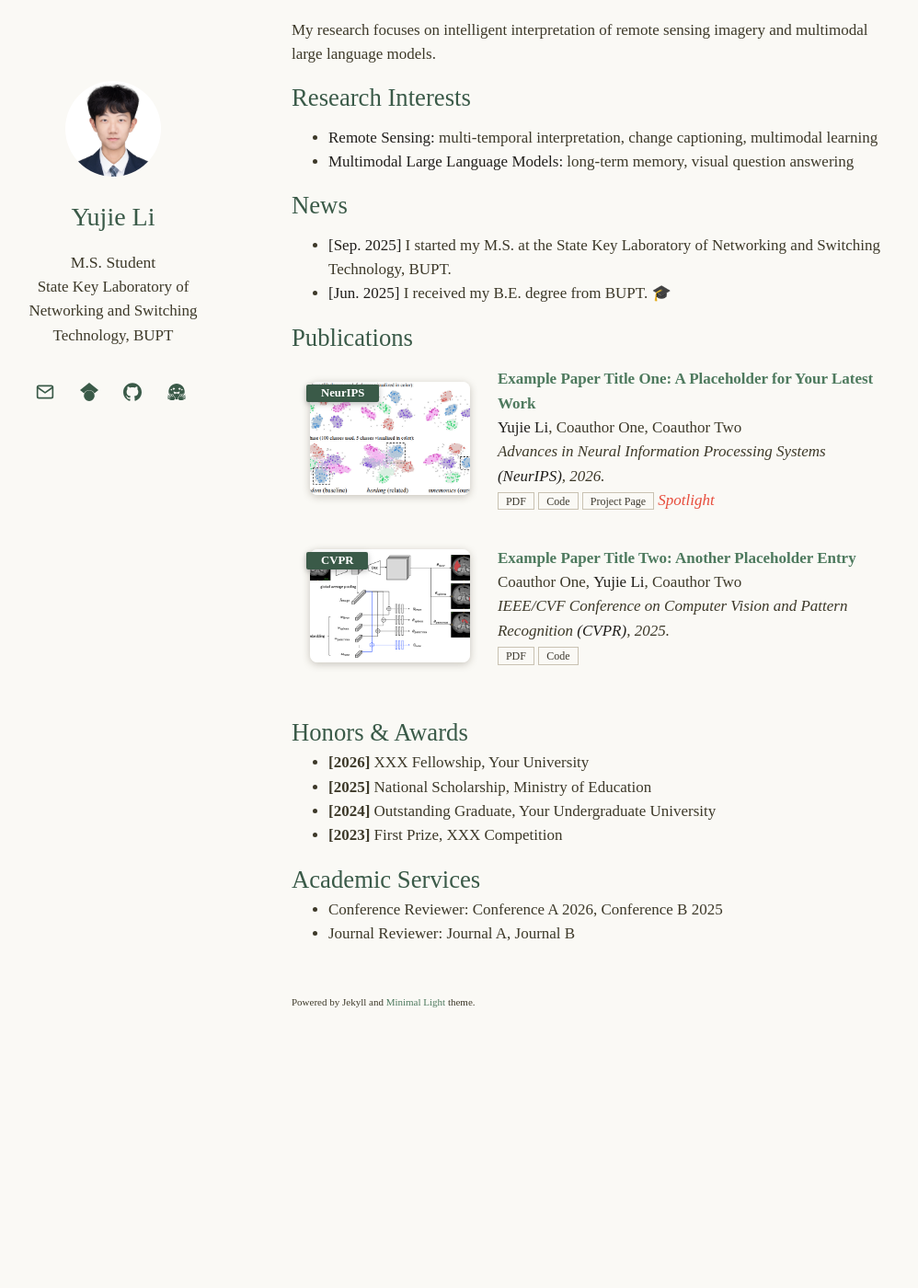
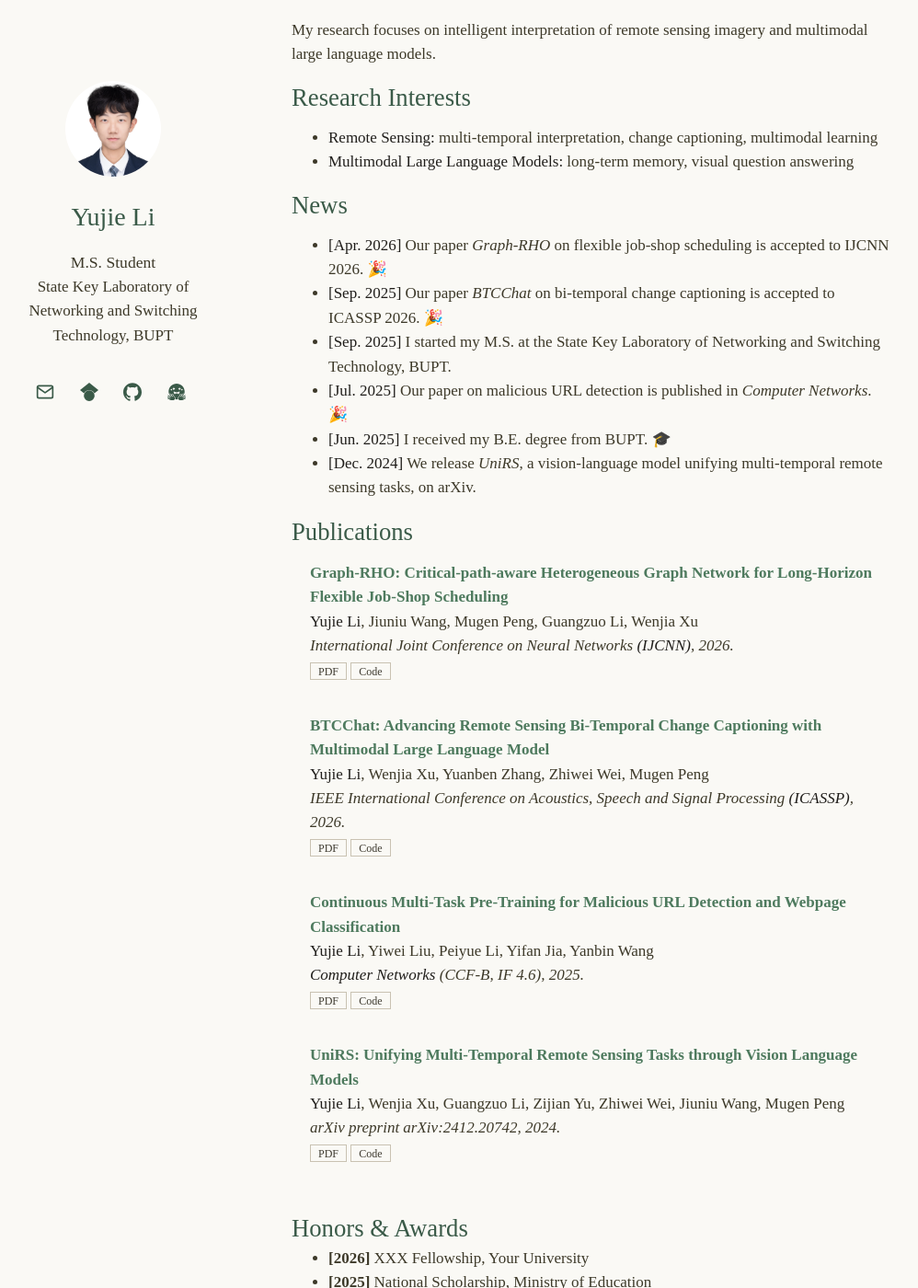
Before and after one commit to Davidup1/Davidup1.github.io, a Jekyll site: the page built from index.md, in a window 1280 px wide and 1400 px high, scrolled down 220 px. Shown: the whole window at 92% size, without its empty margins (153-1151 px from the left). Built offline with Jekyll 4.4.1, drawn with Linux system fonts in a browser that asks for light colours; before the commit the page ends 1391 px from its top, so only the background shows below that.

Commit message:
Add real publication list with live citation badges; sync News
- Four first-author papers (Graph-RHO/IJCNN'26, BTCChat/ICASSP'26,
  Computer Networks'25, UniRS/arXiv'24) with authors from arXiv/Crossref
- New s2id field per paper: one batched Semantic Scholar API call on
  page load renders 'Cited by N' badges (hidden at zero citations)
- Publications template now renders cleanly without teaser images
- News section synced to the paper timeline

Co-Authored-By: Claude Fable 5 <noreply@anthropic.com>

```diff
--- a/_data/publications.yml
+++ b/_data/publications.yml
@@ -1,32 +1,48 @@
-# TODO: 替换为你的论文列表(按时间倒序)。
+# 论文列表(按时间倒序)。
 # 字段说明:
 #   title            论文标题
 #   authors          作者列表(自己的名字用 <strong> 加粗)
-#   conference_short 会议/期刊缩写(显示在题图角标上)
+#   conference_short 会议/期刊缩写(显示在题图角标上,需配合 image)
 #   conference       完整的会议/期刊名称与年份
 #   pdf              PDF 或 arXiv 链接
 #   code             代码仓库链接(可选)
 #   page             论文主页链接,指向本站 ./papers/<论文名>/ 子页面(可选)
 #   bibtex           BibTeX 链接(可选)
-#   image            题图(teaser),放在 ./assets/img/pubs/ 下
+#   image            题图(teaser),放在 ./assets/img/ 下(可选)
 #   notes            高亮备注,如 Oral / Spotlight / Best Paper(可选)
+#   s2id             Semantic Scholar 论文 ID,用于自动显示引用量(可选)
+#                    可以填 arXiv:<id>、DOI:<doi> 或 S2 的 paperId
 
 main:
 
-  - title: "Example Paper Title One: A Placeholder for Your Latest Work"
-    authors: <strong>Yujie Li</strong>, Coauthor One, Coauthor Two
-    conference_short: NeurIPS
-    conference: Advances in Neural Information Processing Systems <strong>(NeurIPS)</strong>, 2026.
-    pdf: https://arxiv.org/
-    code: https://github.com/
-    page: ./papers/example-paper/
-    image: ./assets/img/teaser_example.png
-    notes: Spotlight
+  - title: "Graph-RHO: Critical-path-aware Heterogeneous Graph Network for Long-Horizon Flexible Job-Shop Scheduling"
+    authors: <strong>Yujie Li</strong>, Jiuniu Wang, Mugen Peng, Guangzuo Li, Wenjia Xu
+    conference_short: IJCNN
+    conference: International Joint Conference on Neural Networks <strong>(IJCNN)</strong>, 2026.
+    pdf: https://arxiv.org/abs/2604.10073
+    code: https://github.com/IntelliSensing/Graph-RHO
+    s2id: arXiv:2604.10073
 
-  - title: "Example Paper Title Two: Another Placeholder Entry"
-    authors: Coauthor One, <strong>Yujie Li</strong>, Coauthor Two
-    conference_short: CVPR
-    conference: IEEE/CVF Conference on Computer Vision and Pattern Recognition <strong>(CVPR)</strong>, 2025.
-    pdf: https://arxiv.org/
-    code: https://github.com/
-    image: ./assets/img/teaser_example_2.png
+  - title: "BTCChat: Advancing Remote Sensing Bi-Temporal Change Captioning with Multimodal Large Language Model"
+    authors: <strong>Yujie Li</strong>, Wenjia Xu, Yuanben Zhang, Zhiwei Wei, Mugen Peng
+    conference_short: ICASSP
+    conference: IEEE International Conference on Acoustics, Speech and Signal Processing <strong>(ICASSP)</strong>, 2026.
+    pdf: https://ieeexplore.ieee.org/abstract/document/11463503
+    code: https://github.com/IntelliSensing/BTCChat
+    s2id: abc348a0fb73bfec74cbc41b00d3d721e80319e6
+
+  - title: "Continuous Multi-Task Pre-Training for Malicious URL Detection and Webpage Classification"
+    authors: <strong>Yujie Li</strong>, Yiwei Liu, Peiyue Li, Yifan Jia, Yanbin Wang
+    conference_short: CN
+    conference: <strong>Computer Networks</strong> (CCF-B, IF 4.6), 2025.
+    pdf: https://www.sciencedirect.com/science/article/abs/pii/S1389128625004803
+    code: https://github.com/Davidup1/URLBERT
+    s2id: DOI:10.1016/j.comnet.2025.111513
+
+  - title: "UniRS: Unifying Multi-Temporal Remote Sensing Tasks through Vision Language Models"
+    authors: <strong>Yujie Li</strong>, Wenjia Xu, Guangzuo Li, Zijian Yu, Zhiwei Wei, Jiuniu Wang, Mugen Peng
+    conference_short: arXiv
+    conference: arXiv preprint arXiv:2412.20742, 2024.
+    pdf: https://arxiv.org/abs/2412.20742
+    code: https://github.com/IntelliSensing/UniRS
+    s2id: arXiv:2412.20742
--- a/_includes/publications.md
+++ b/_includes/publications.md
@@ -7,14 +7,14 @@
 
 <li>
 <div class="pub-row">
+  {% if link.image %}
   <div class="col-sm-3 abbr" style="position: relative;padding-right: 15px;padding-left: 15px;">
-    {% if link.image %}
     <img src="{{ link.image }}" class="teaser img-fluid z-depth-1" style="width=100;height=40%">
     {% if link.conference_short %}
     <abbr class="badge">{{ link.conference_short }}</abbr>
     {% endif %}
-    {% endif %}
   </div>
+  {% endif %}
   <div class="col-sm-9" style="position: relative;padding-right: 15px;padding-left: 20px;">
       <div class="title"><a href="{{ link.pdf }}">{{ link.title }}</a></div>
       <div class="author">{{ link.authors }}</div>
@@ -33,6 +33,9 @@
       {% if link.bibtex %}
       <a href="{{ link.bibtex }}" class="btn btn-sm z-depth-0" role="button" target="_blank" style="font-size:12px;">BibTex</a>
       {% endif %}
+      {% if link.s2id %}
+      <a href="{{ site.google_scholar }}" class="citations" data-s2id="{{ link.s2id }}" target="_blank" rel="noopener" title="Citation count from Semantic Scholar"></a>
+      {% endif %}
       {% if link.notes %}
       <strong> <i style="color:#e74d3c">{{ link.notes }}</i></strong>
       {% endif %}
@@ -49,3 +52,25 @@
 
 </ol>
 </div>
+
+<script>
+document.addEventListener("DOMContentLoaded", function () {
+  var badges = document.querySelectorAll(".citations[data-s2id]");
+  if (!badges.length) return;
+  var ids = Array.prototype.map.call(badges, function (b) { return b.getAttribute("data-s2id"); });
+  fetch("https://api.semanticscholar.org/graph/v1/paper/batch?fields=citationCount", {
+    method: "POST",
+    headers: { "Content-Type": "application/json" },
+    body: JSON.stringify({ ids: ids })
+  }).then(function (r) { return r.json(); }).then(function (data) {
+    if (!Array.isArray(data)) return;
+    badges.forEach(function (b, i) {
+      var d = data[i];
+      if (d && typeof d.citationCount === "number" && d.citationCount > 0) {
+        b.textContent = "Cited by " + d.citationCount;
+        b.style.display = "inline-block";
+      }
+    });
+  }).catch(function () { /* citations are decorative; fail silently */ });
+});
+</script>
--- a/assets/css/publications.css
+++ b/assets/css/publications.css
@@ -80,3 +80,12 @@ blockquote { background: var(--global-bg-color); border-left: 2px solid var(--gl
 .publications ol.bibliography li div.abstract.hidden.open { border-color: var(--global-text-color); }
 
 .publications ol.bibliography li .teaser { border-radius: 8px; box-shadow: 0 2px 8px rgba(70, 58, 40, 0.28); height: 123px; width: 270px; margin-top: 5px; margin-left: 5px; margin-bottom: 5px; object-fit: cover; }
+
+.publications ol.bibliography li .links a.citations {
+  display: none;
+  font-size: 12px;
+  padding: 0.1rem 0.5rem;
+  color: var(--global-theme-color);
+  border: 1px solid var(--global-theme-color);
+  border-radius: 0.125rem;
+}
--- a/index.md
+++ b/index.md
@@ -15,9 +15,12 @@ My research focuses on intelligent interpretation of remote sensing imagery and
 
 ## News
 
-<!-- TODO: 后续补充更多动态,按时间倒序 -->
+- **[Apr. 2026]** Our paper <em>Graph-RHO</em> on flexible job-shop scheduling is accepted to IJCNN 2026. 🎉
+- **[Sep. 2025]** Our paper <em>BTCChat</em> on bi-temporal change captioning is accepted to ICASSP 2026. 🎉
 - **[Sep. 2025]** I started my M.S. at the State Key Laboratory of Networking and Switching Technology, BUPT.
+- **[Jul. 2025]** Our paper on malicious URL detection is published in <em>Computer Networks</em>. 🎉
 - **[Jun. 2025]** I received my B.E. degree from BUPT. 🎓
+- **[Dec. 2024]** We release <em>UniRS</em>, a vision-language model unifying multi-temporal remote sensing tasks, on arXiv.
 
 {% include_relative _includes/publications.md %}
 
```
Also changed, not shown: README.md.
